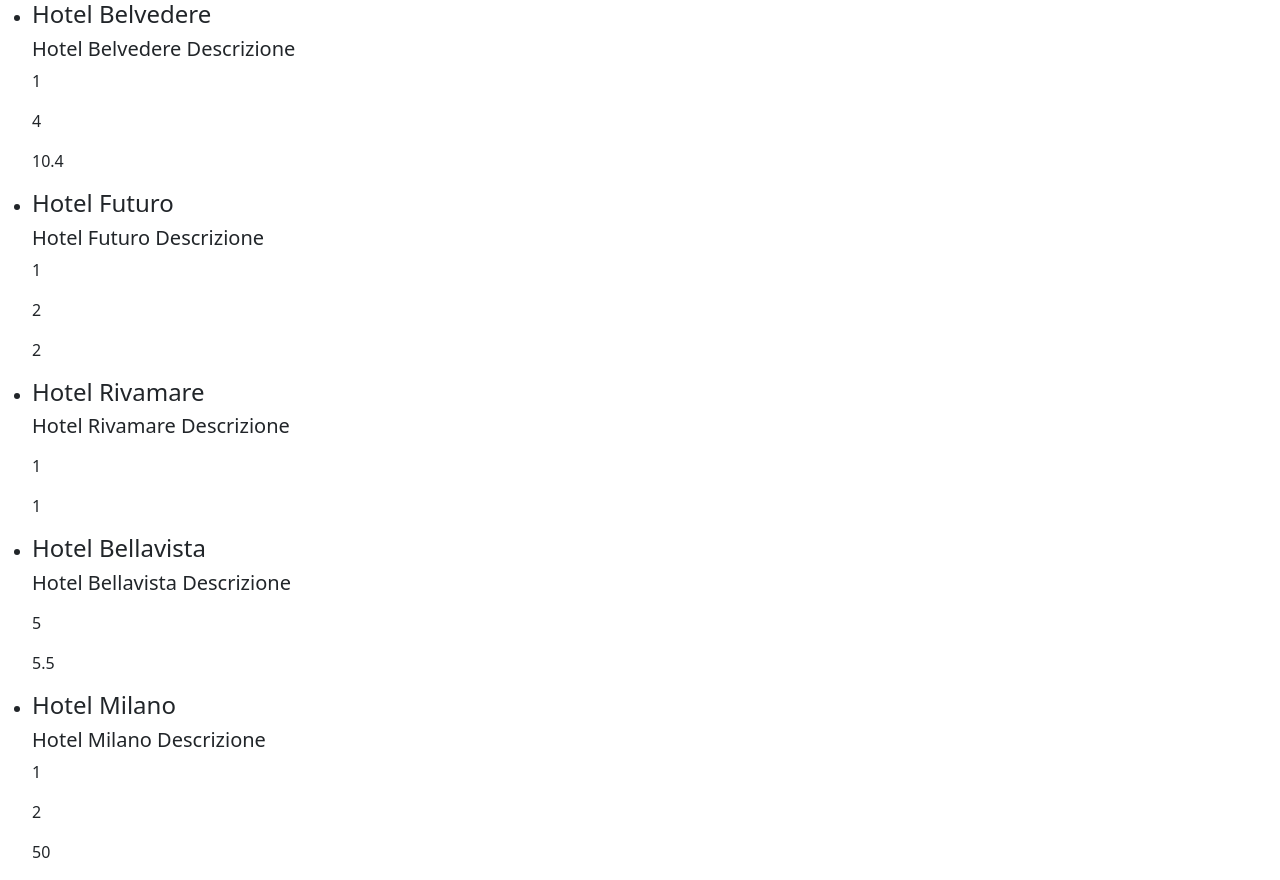
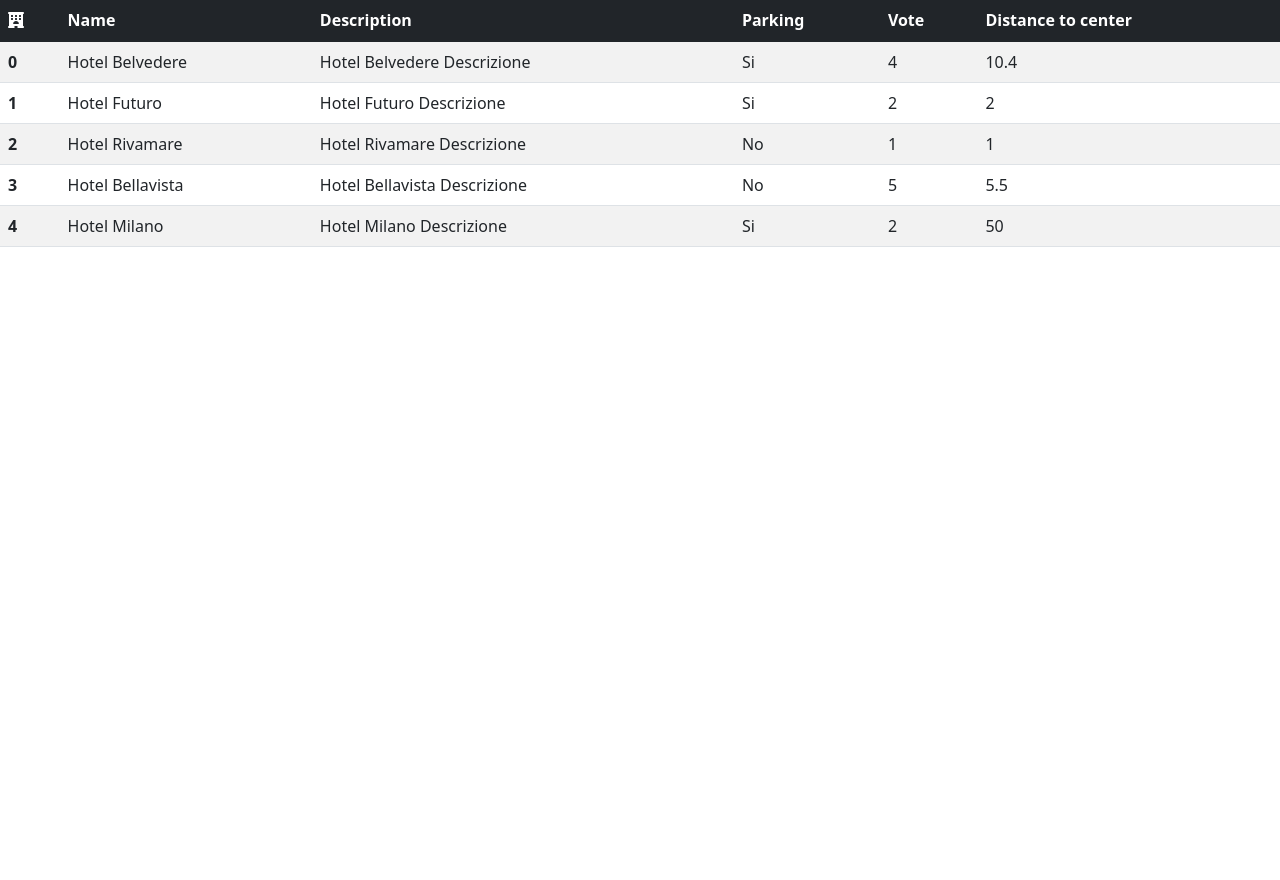
Before and after one commit to AleFabbretti/php-hotel, a PHP site: page / in a window 1280 px wide. After the commit the page ends 247 px from the top, so only its background shows below. Run offline with PHP 8.4, Linux system fonts and the light colour scheme.

Commit message:
Aggiunto stile con Bootstrap

```diff
--- a/index.php
+++ b/index.php
@@ -50,20 +50,43 @@
     <!-- Bootstrap CDN -->
     <link href="https://cdn.jsdelivr.net/npm/bootstrap@5.2.3/dist/css/bootstrap.min.css" rel="stylesheet" integrity="sha384-rbsA2VBKQhggwzxH7pPCaAqO46MgnOM80zW1RWuH61DGLwZJEdK2Kadq2F9CUG65" crossorigin="anonymous">
     <!-- /Bootstrap CDN -->
+    <link rel="stylesheet" href="https://cdnjs.cloudflare.com/ajax/libs/font-awesome/6.2.1/css/all.min.css" integrity="sha512-MV7K8+y+gLIBoVD59lQIYicR65iaqukzvf/nwasF0nqhPay5w/9lJmVM2hMDcnK1OnMGCdVK+iQrJ7lzPJQd1w==" crossorigin="anonymous" referrerpolicy="no-referrer" />
     <title>PHP Hotel</title>
 </head>
 <body>
+    <table class="table table-striped">
+        <thead class="table-dark">
+            <tr>
+            <th scope="col"><i class="fa-solid fa-hotel"></i></th>
+            <th scope="col">Name</th>
+            <th scope="col">Description</th>
+            <th scope="col ">Parking</th>
+            <th scope="col">Vote</th>
+            <th scope="col">Distance to center</th>
+            </tr>
+        </thead>
+        <tbody class="table-group-divider">
+            <?php foreach( $hotels as $key => $hotel ) { ?>
+                <tr>
+                    <th scope="row"><?php echo $key ?></th>
+                    <td><?php echo $hotel['name']; ?></td>
+                    <td><?php echo $hotel['description']; ?></td>
+                    <td><?php
+                        if($hotel['parking'] == true){
+                            echo 'Si';
+                        } else {
+                            echo 'No';
+                        }
+                    ?></td>
+                    <td><?php echo $hotel['vote']; ?></td>
+                    <td><?php echo $hotel['distance_to_center']; ?></td>
+                </tr>
+        <?php } ?>
+        </tbody>
 
+    </table>
     <ul>
-        <?php foreach( $hotels as $key => $hotel ) { ?>
-            <li >
-                <h4><?php echo $hotel['name']; ?></h4>
-                <h5><?php echo $hotel['description']; ?></h5>
-                <p class="block"><?php echo $hotel['parking']; ?></p>
-                <p class="block"><?php echo $hotel['vote']; ?></p>
-                <p><?php echo $hotel['distance_to_center']; ?></p>
-            </li>
-        <?php } ?>
+
     </ul>
 
 
```
